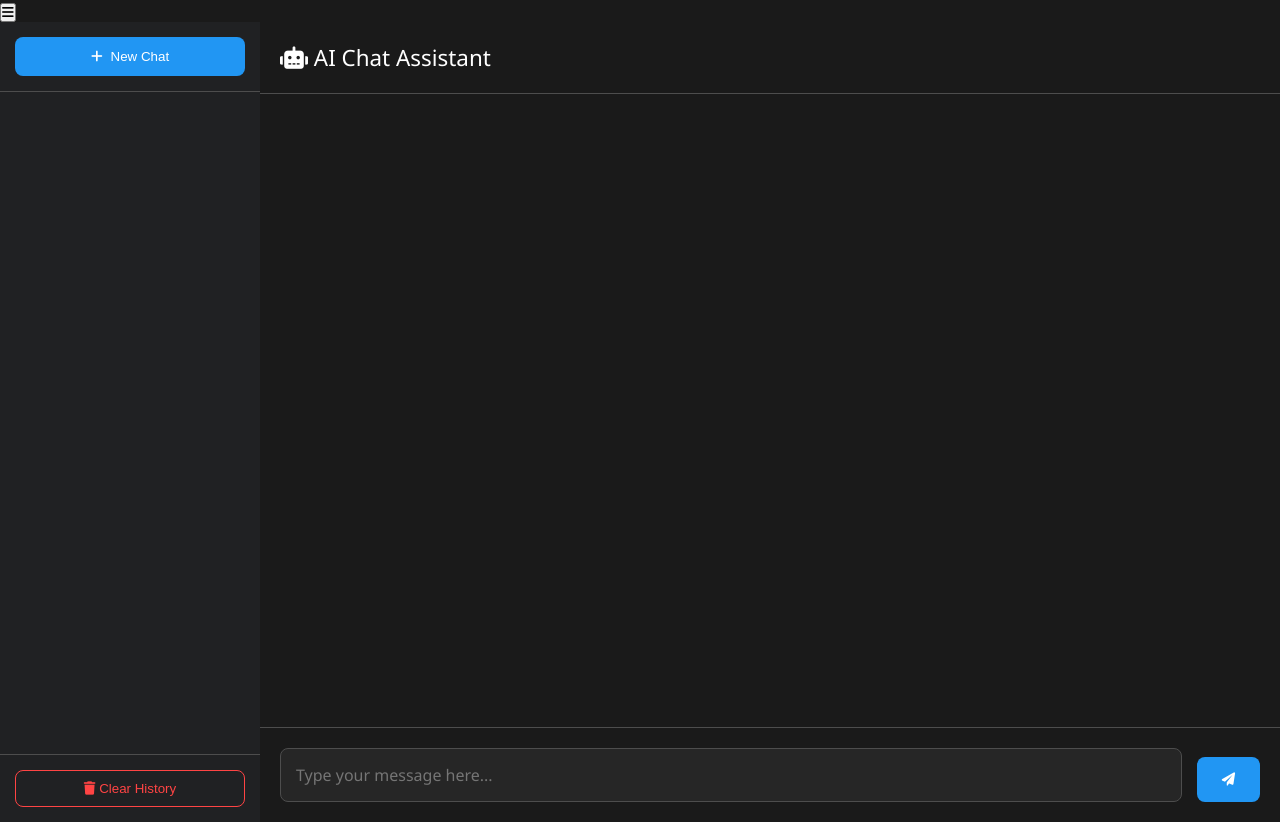
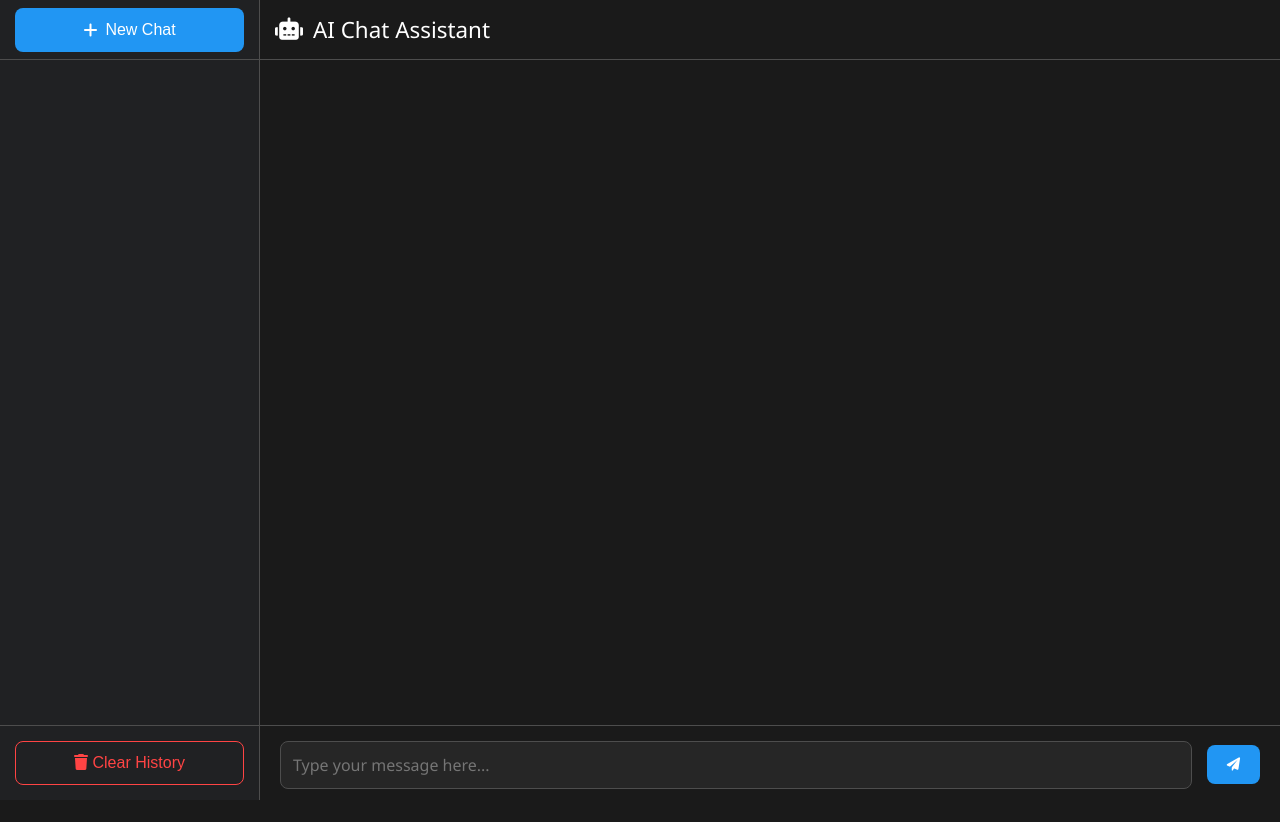
Before and after one commit to vaibhavk10/ChatMate-Ai, a plain HTML site: page index.html in a window 1280 px wide. After the commit the page ends 800 px from the top, so only its background shows below. Drawn offline with Linux system fonts and the light colour scheme.

Commit message:
First Commit

```diff
--- a/style.css
+++ b/style.css
@@ -26,25 +26,32 @@ body {
 .app-container {
     display: flex;
     height: 100vh;
+    margin: 0;
+    padding: 0;
+    background-color: var(--background-dark);
 }
 
 /* Sidebar Styles */
 .sidebar {
     width: 260px;
-    background-color: var(--sidebar-bg);
     display: flex;
     flex-direction: column;
-    transition: transform 0.3s ease;
+    background-color: var(--sidebar-bg);
+    border-right: 1px solid var(--border-color);
+    overflow-y: auto;
 }
 
 .sidebar-header {
-    padding: 15px;
+    padding: 8px 15px;
     border-bottom: 1px solid var(--border-color);
+    display: flex;
+    align-items: center;
+    height: 60px;
 }
 
 .new-chat-btn {
     width: 100%;
-    padding: 12px;
+    padding: 10px 12px;
     background-color: var(--primary-color);
     color: white;
     border: none;
@@ -54,7 +61,10 @@ body {
     align-items: center;
     justify-content: center;
     gap: 8px;
+    font-size: 1em;
+    font-weight: 500;
     transition: background-color 0.3s ease;
+    height: 44px;
 }
 
 .new-chat-btn:hover {
@@ -62,7 +72,7 @@ body {
 }
 
 .chat-history {
-    flex-grow: 1;
+    flex: 1;
     overflow-y: auto;
     padding: 15px;
 }
@@ -142,19 +152,22 @@ body {
 }
 
 .sidebar-footer {
-    padding: 15px;
+    background-color: var(--sidebar-bg);
     border-top: 1px solid var(--border-color);
+    padding: 10px 15px;
+    margin-bottom: 5px;
 }
 
 .clear-history-btn {
     width: 100%;
-    padding: 10px;
+    padding: 12px;
     background-color: transparent;
     color: #ff4444;
     border: 1px solid #ff4444;
     border-radius: 8px;
     cursor: pointer;
     transition: all 0.3s ease;
+    font-size: 1em;
 }
 
 .clear-history-btn:hover {
@@ -164,7 +177,7 @@ body {
 
 /* Main Content Styles */
 .main-content {
-    flex-grow: 1;
+    flex: 1;
     display: flex;
     flex-direction: column;
     height: 100vh;
@@ -172,35 +185,34 @@ body {
 }
 
 .chat-container {
-    flex-grow: 1;
+    flex: 1;
     display: flex;
     flex-direction: column;
-    height: 100%;
-    overflow: hidden;
+    overflow-y: auto;
 }
 
 .chat-header {
-    position: sticky;
-    top: 0;
-    background-color: var(--background-dark);
-    padding: 20px;
+    padding: 8px 15px;
+    height: 60px;
     border-bottom: 1px solid var(--border-color);
-    z-index: 10;
-    width: 100%;
     display: flex;
     align-items: center;
-    gap: 15px;
+    background-color: var(--background-dark);
 }
 
 .chat-header h2 {
     font-size: 1.4em;
     font-weight: 500;
+    color: var(--text-color);
+    display: flex;
+    align-items: center;
+    gap: 10px;
 }
 
 .chat-messages {
-    flex-grow: 1;
+    flex: 1;
+    overflow-y: auto;
     padding: 20px;
-    overflow-y: auto;
     overflow-x: hidden;
     display: flex;
     flex-direction: column;
@@ -208,10 +220,11 @@ body {
 }
 
 .message {
-    padding: 15px 20px;
+    padding: 12px 16px;
     border-radius: 12px;
     max-width: 85%;
     line-height: 1.5;
+    font-size: 1em;
     position: relative;
     animation: fadeIn 0.3s ease-in-out;
     white-space: pre-wrap;
@@ -246,25 +259,24 @@ body {
 }
 
 .chat-input {
-    position: sticky;
-    bottom: 0;
-    padding: 20px;
     background-color: var(--background-dark);
+    border-top: 1px solid var(--border-color);
+    padding: 10px 20px;
     display: flex;
     gap: 15px;
-    align-items: flex-end;
-    border-top: 1px solid var(--border-color);
+    align-items: center;
+    margin-bottom: 5px;
 }
 
 #user-input {
     flex-grow: 1;
-    padding: 15px;
+    padding: 12px;
     border: 1px solid var(--border-color);
     border-radius: 8px;
     background-color: rgba(255, 255, 255, 0.05);
     color: var(--text-color);
     resize: none;
-    min-height: 50px;
+    min-height: 38px;
     max-height: 200px;
     font-family: inherit;
     font-size: 1em;
@@ -276,7 +288,7 @@ body {
 }
 
 #send-button {
-    padding: 15px 25px;
+    padding: 12px 20px;
     background-color: var(--primary-color);
     color: white;
     border: none;
@@ -358,10 +370,10 @@ body {
 
     /* Add hamburger menu button */
     .mobile-menu-btn {
-        display: block;
+        display: flex;
         position: fixed;
-        top: 10px;
-        left: 10px;
+        top: 12px;
+        left: 15px;
         z-index: 1001;
         background: none;
         border: none;
@@ -369,12 +381,16 @@ body {
         font-size: 1.5em;
         padding: 10px;
         cursor: pointer;
+        width: 40px;
+        height: 40px;
+        align-items: center;
+        justify-content: center;
     }
 
     /* Main content adjustments */
     .main-content {
         width: 100%;
-        padding-bottom: 80px; /* Make space for input area */
+        padding-bottom: 1px; /* Make space for input area */
     }
 
     /* Chat container adjustments */
@@ -439,7 +455,7 @@ body {
     }
 
     .mobile-menu-btn {
-        display: block;
+        display: flex;
         position: fixed;
         top: 12px;
         left: 15px;
@@ -452,11 +468,8 @@ body {
         cursor: pointer;
         width: 40px;
         height: 40px;
-        display: flex;
         align-items: center;
         justify-content: center;
-        border-radius: 8px;
-        transition: background-color 0.3s ease;
     }
 
     .mobile-menu-btn:hover {
@@ -504,3 +517,95 @@ body {
         padding: 10px 15px;
     }
 }
+
+/* Hide hamburger menu in desktop view */
+.mobile-menu-btn {
+    display: none; /* Hidden by default */
+}
+
+/* Only show hamburger menu in mobile view */
+@media (max-width: 768px) {
+    .mobile-menu-btn {
+        display: flex;
+        position: fixed;
+        top: 12px;
+        left: 15px;
+        z-index: 1001;
+        background: none;
+        border: none;
+        color: var(--text-color);
+        font-size: 1.5em;
+        padding: 10px;
+        cursor: pointer;
+        width: 40px;
+        height: 40px;
+        align-items: center;
+        justify-content: center;
+    }
+}
+
+/* Fix the bottom input area */
+.chat-input {
+    position: sticky;
+    bottom: 0;
+    padding: 15px 20px;
+    background-color: var(--background-dark);
+    display: flex;
+    gap: 15px;
+    align-items: center;
+    border-top: 1px solid var(--border-color);
+    margin: 0;
+    padding-bottom: 0.7rem;
+}
+
+#user-input {
+    flex-grow: 1;
+    padding: 12px;
+    border: 1px solid var(--border-color);
+    border-radius: 8px;
+    background-color: rgba(255, 255, 255, 0.05);
+    color: var(--text-color);
+    resize: none;
+    min-height: 45px;
+    max-height: 200px;
+    font-family: inherit;
+    font-size: 1em;
+}
+
+/* Fix the sidebar footer */
+.sidebar-footer {
+    position: sticky;
+    bottom: 0;
+    padding: 15px;
+    border-top: 1px solid var(--border-color);
+    background-color: var(--sidebar-bg);
+    margin: 0;
+    padding-bottom: 5;
+}
+
+.clear-history-btn {
+    width: 100%;
+    padding: 12px;
+    background-color: transparent;
+    color: #ff4444;
+    border: 1px solid #ff4444;
+    border-radius: 8px;
+    cursor: pointer;
+    transition: all 0.3s ease;
+    font-size: 1em;
+}
+
+/* Adjust containers to account for fixed footer heights */
+.chat-container {
+    height: calc(100vh - 130px);
+}
+
+.chat-messages {
+    height: calc(100vh - 130px);
+    overflow-y: auto;
+}
+
+.chat-history {
+    height: calc(100vh - 130px);
+    overflow-y: auto;
+}
```
